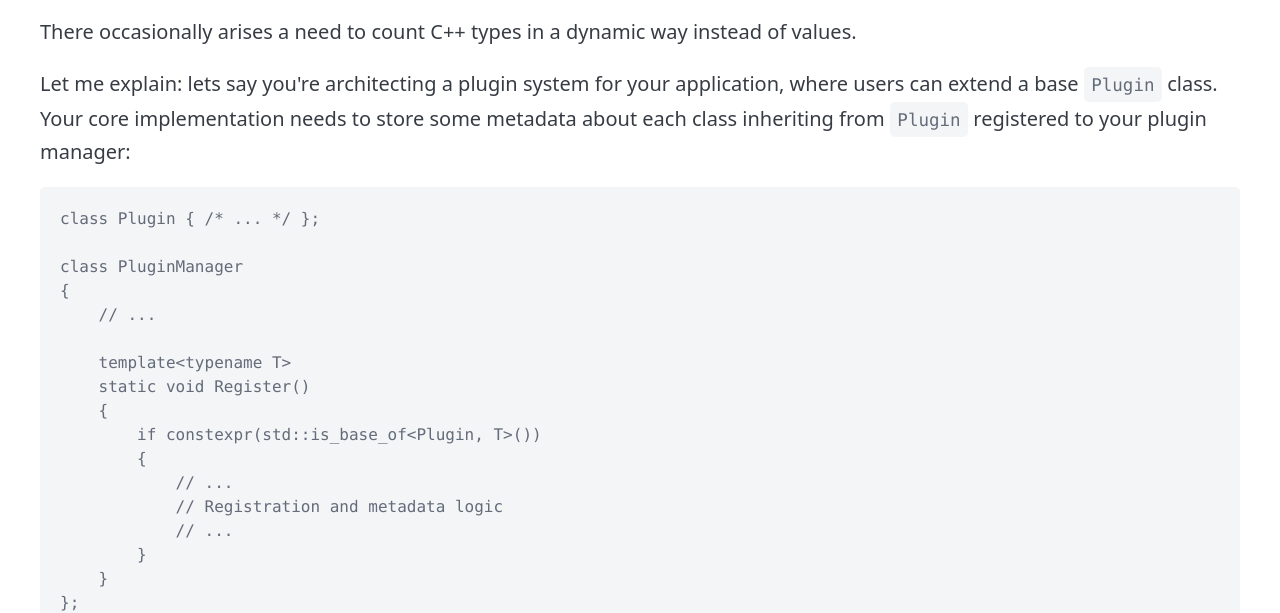
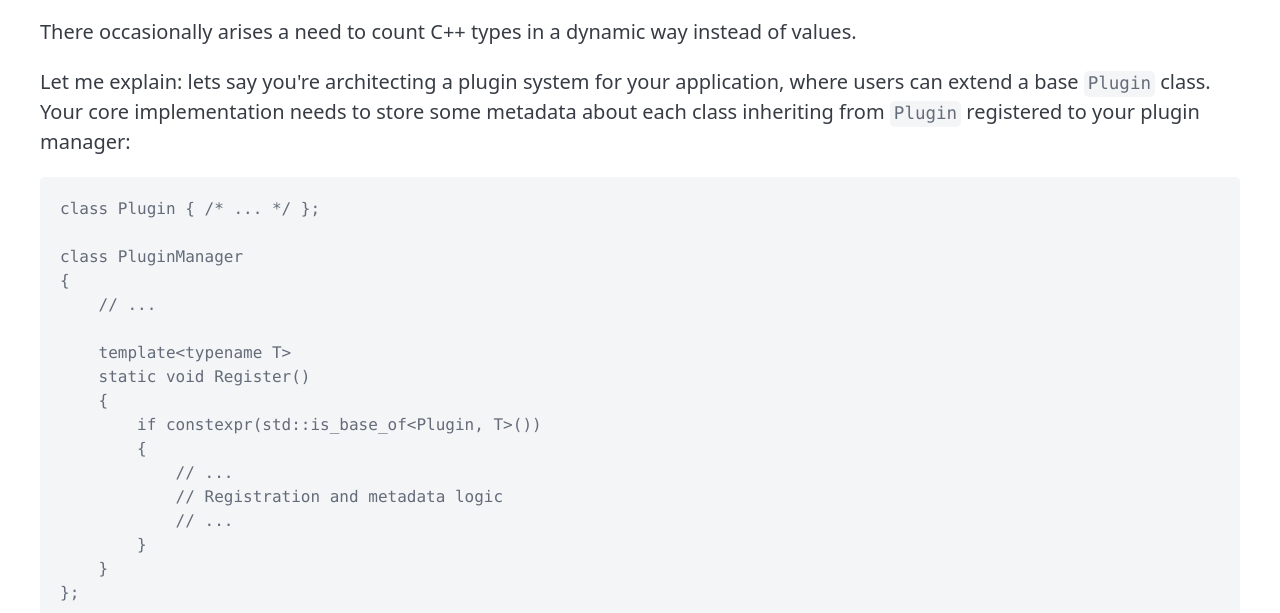
Before and after one commit to TheEclectus/theeclectus.github.io, a plain HTML site: page blog/type-counter/index.html in a window 1280 px wide. Shown: the part 208-821 px from the top of the page. Drawn offline with nearby package versions, Linux system fonts and the light colour scheme; a script that the page names is missing; a small style sheet from the web is missing.

Commit message:
9/10/2024 #2

```diff
--- a/blog/type-counter/index.html
+++ b/blog/type-counter/index.html
@@ -14,6 +14,11 @@
 		<style>
 			pre > code {
 				font-size: 16px;
+			}
+
+			code {
+				padding: .2rem;
+				line-height: 1em;
 			}
 		</style>
 
```
Also changed, not shown: index.html (+5 -0 lines), projects/c-wasm/index.html (+5 -0 lines), projects/index.html (+5 -0 lines), projects/lua-bytecode-explorer/index.html (+5 -0 lines).
